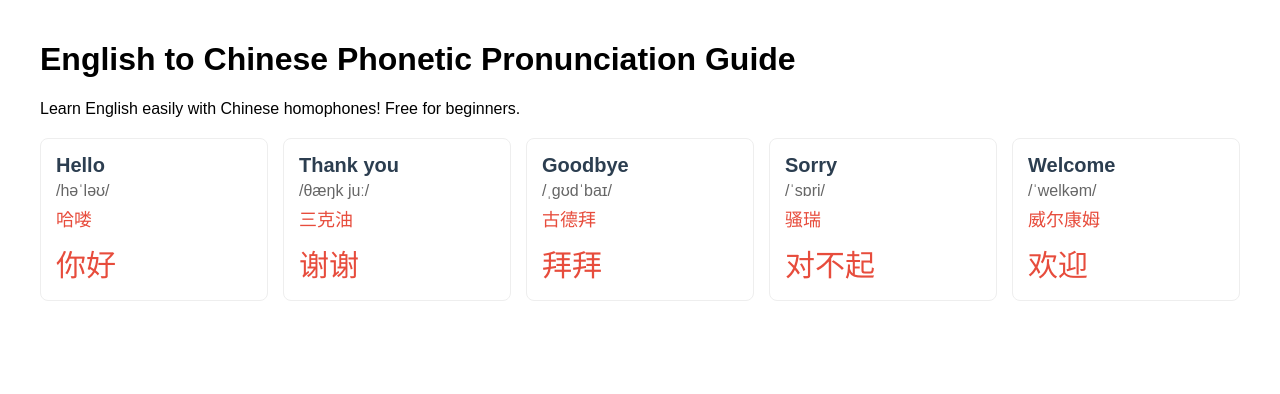
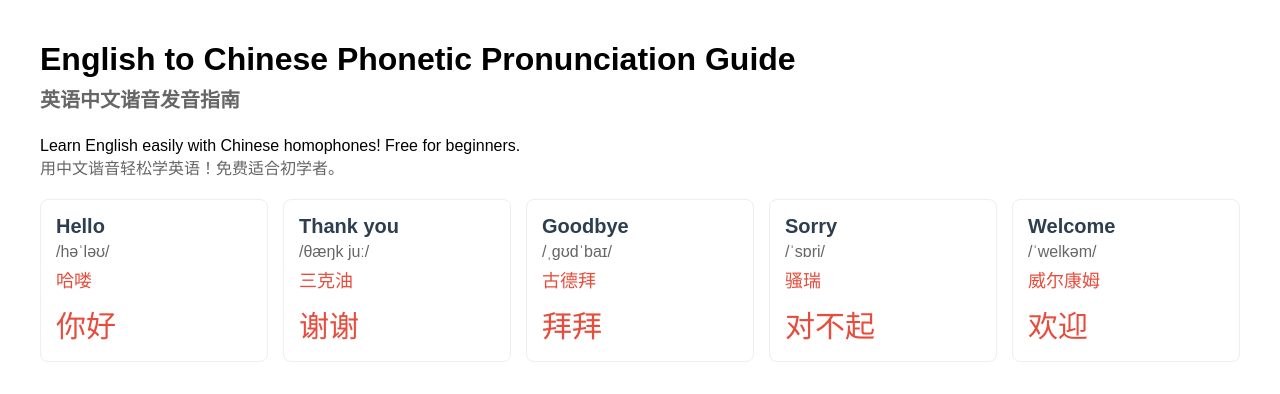
Before and after one commit to feizi06035-collab/english-phonetic, a plain HTML site: page index.html in a window 1280 px wide. Drawn offline with Linux system fonts and the light colour scheme.

Commit message:
Update index.html

```diff
--- a/index.html
+++ b/index.html
@@ -15,8 +15,8 @@
     </style>
 </head>
 <body>
-    <h1>English to Chinese Phonetic Pronunciation Guide</h1>
-    <p>Learn English easily with Chinese homophones! Free for beginners.</p>
+<h1>English to Chinese Phonetic Pronunciation Guide<br><span style="font-size: 20px; color: #666;">英语中文谐音发音指南</span></h1>
+<p>Learn English easily with Chinese homophones! Free for beginners.<br><span style="font-size: 16px; color: #666;">用中文谐音轻松学英语！免费适合初学者。</span></p>
 
     <div class="word-list">
 <div class="word-card">
```
